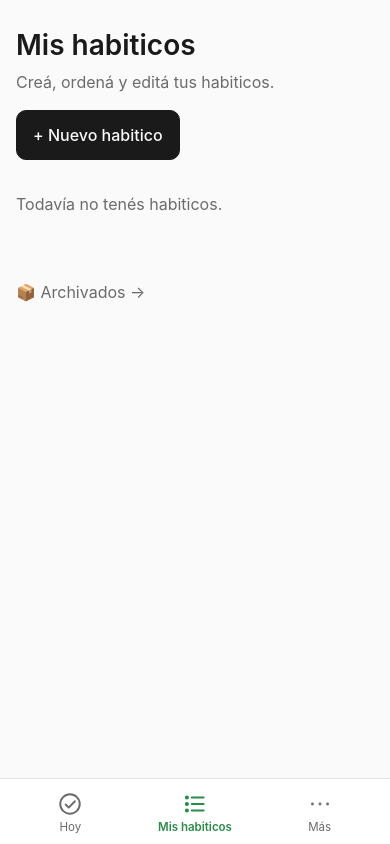
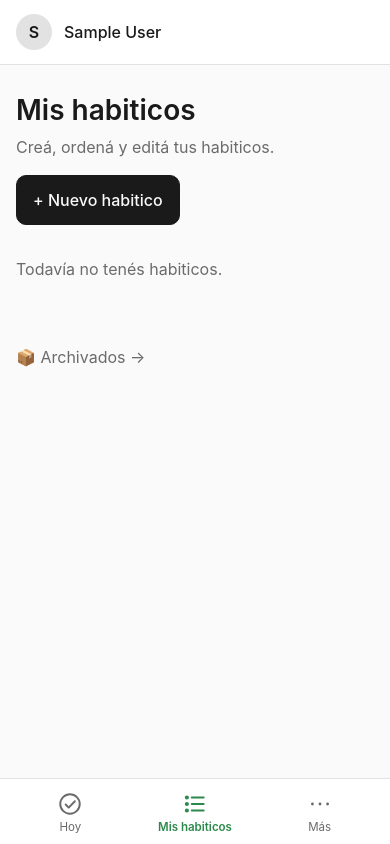
Before and after one commit to victoriCR/habiticos, a Django app: page /mis-habiticos/ in a window 390 px wide. Run offline with Django 5.2, Linux system fonts and the light colour scheme; the visitor is signed in with stand-in values (Sample User, id 1); data comes from the database, SQL or seed files in the repository; data that the repository does not hold is empty; some libraries are stand-ins or nearby versions.

Commit message:
Celular: franja de arriba con la foto y el nombre
La foto y el nombre vuelven arriba en todas las páginas del celular y llevan
a Mi perfil. Por eso Mi perfil ya no se repite dentro del panel "Más".

Co-Authored-By: Claude Opus 5.5 <noreply@anthropic.com>

```diff
--- a/config/navegacion.py
+++ b/config/navegacion.py
@@ -16,8 +16,9 @@ SECCIONES = {
     "eliminar_cuenta": "perfil",
 }
 
-# Las que en el celular están dentro de "Más" (la barra de abajo solo tiene Hoy y Mis habiticos)
-EN_MAS = {"calendario", "identidades", "perfil"}
+# Las que en el celular están dentro de "Más" (la barra de abajo solo tiene Hoy y Mis
+# habiticos; Mi perfil se abre desde la franja de arriba)
+EN_MAS = {"calendario", "identidades"}
 
 
 def seccion(request):
--- a/static/css/habiticos.css
+++ b/static/css/habiticos.css
@@ -1155,28 +1155,6 @@ a.perfil {
     background: var(--borde);
 }
 
-.hoja-perfil {
-    display: flex;
-    align-items: center;
-    gap: 12px;
-    padding: 4px 0 16px;
-    border-bottom: 1px solid var(--borde);
-    color: inherit;
-    text-decoration: none;
-}
-
-.hoja-perfil-texto {
-    display: flex;
-    flex: 1;
-    flex-direction: column;
-    min-width: 0;
-}
-
-.hoja-flecha {
-    color: var(--suave);
-    font-size: 1.6rem;
-}
-
 .hoja-enlaces {
     display: grid;
     padding: 8px 0;
@@ -1197,3 +1175,28 @@ a.perfil {
     color: var(--acento);
     font-weight: 600;
 }
+
+/* Celular: franja de arriba con tu foto y tu nombre (lleva a Mi perfil) */
+.cabecera-movil {
+    display: none;
+}
+
+@media (max-width: 720px) {
+    /* La franja arriba y el contenido debajo */
+    body.con-sesion {
+        flex-direction: column;
+    }
+
+    .cabecera-movil {
+        display: block;
+        /* En la app instalada, dejar lugar para la hora y la batería del iPhone */
+        padding: calc(14px + env(safe-area-inset-top)) 16px 14px;
+        border-bottom: 1px solid var(--borde);
+        background: var(--superficie);
+    }
+
+    .cabecera-movil .avatar {
+        width: 36px;
+        height: 36px;
+    }
+}
--- a/templates/base.html
+++ b/templates/base.html
@@ -51,6 +51,14 @@
                 </div>
             </aside>
 
+            {# Celular: arriba, tu foto y tu nombre (llevan a Mi perfil) #}
+            <header class="cabecera-movil">
+                <a class="perfil" href="{% url 'perfil' %}"{% if seccion == "perfil" %} aria-current="page"{% endif %}>
+                    {% include "_avatar.html" %}
+                    <span class="perfil-nombre">{{ nombre }}</span>
+                </a>
+            </header>
+
             {# Celular: barra de abajo (lo de todos los días) y "Más" (lo demás) #}
             <nav class="pestanas" aria-label="Secciones">
                 <a class="pestana" href="{% url 'inicio' %}"{% if seccion == "hoy" %} aria-current="page"{% endif %}>
@@ -69,14 +77,6 @@
 
             <dialog class="hoja" id="mas" aria-label="Más opciones" tabindex="-1">
                 <div class="hoja-asa" aria-hidden="true"></div>
-                <a class="hoja-perfil" href="{% url 'perfil' %}">
-                    {% include "_avatar.html" %}
-                    <span class="hoja-perfil-texto">
-                        <strong>{{ nombre }}</strong>
-                        <span class="suave-chico">{% if user.perfil.nombre_usuario %}@{{ user.perfil.nombre_usuario }}{% else %}Mi perfil{% endif %}</span>
-                    </span>
-                    <span class="hoja-flecha" aria-hidden="true">›</span>
-                </a>
                 <nav class="hoja-enlaces" aria-label="Más secciones">
                     <a href="{% url 'calendario' %}"{% if seccion == "calendario" %} aria-current="page"{% endif %}>📅 <span>Calendario</span></a>
                     <a href="{% url 'identidades' %}"{% if seccion == "identidades" %} aria-current="page"{% endif %}>🌱 <span>Identidades</span></a>
```
Also changed, not shown: apps/habitos/tests/test_hoy_y_mis_habiticos.py (+10 -2 lines).
